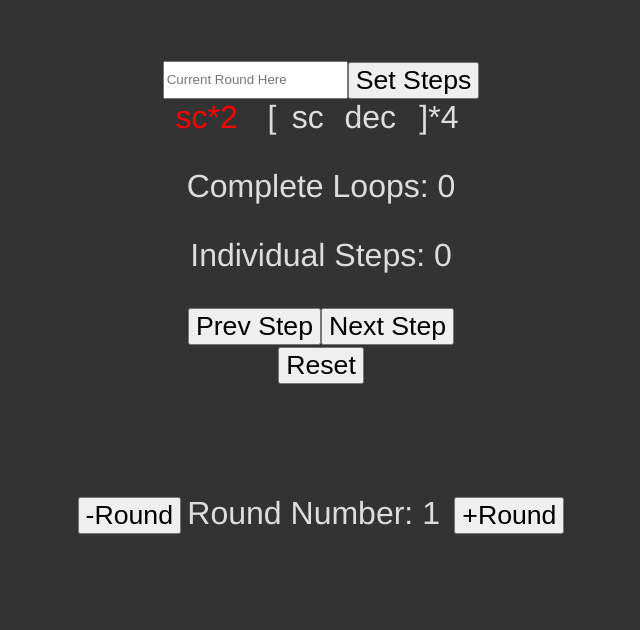
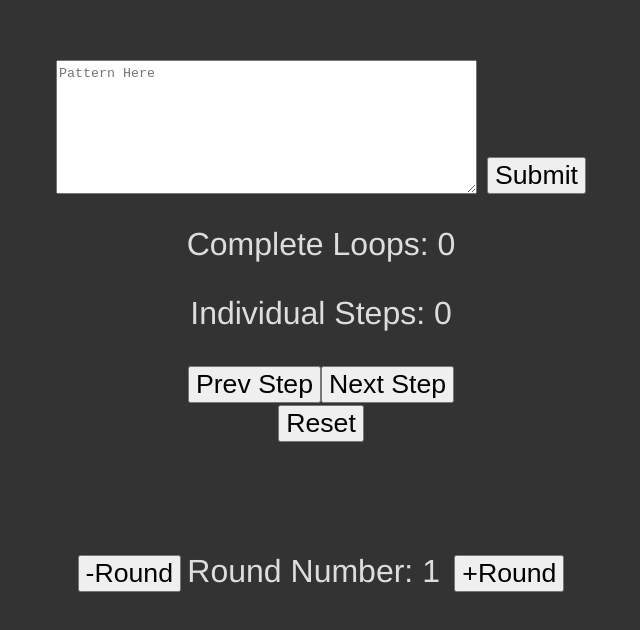
Before and after one commit to kajong0007/stitch_helper, a Vue app: page / in a window 1280 px wide. Shown: the top 630 px of the page, without its empty margins (319-959 px from the left). Built offline with nearby package versions, Linux system fonts and the light colour scheme.

Commit message:
Bigger text box, ref for Pattern not just a single Row, cleanup

```diff
--- a/src/App.vue
+++ b/src/App.vue
@@ -2,6 +2,8 @@
 import { ref } from 'vue'
 import CurrentRow from './components/CurrentRow.vue'
 import { parse as gParse } from './grammar'
+
+const pattern = ref()
 
 function isItem(value: any): value is Item {
   if (typeof value !== 'object') return false
@@ -10,7 +12,7 @@
   if (!value.items && !value.stitch) return false
   if (value.items) {
     if (!(value.items instanceof Array)) return false
-    for (var i = 0; i < value.items.length; i++) {
+    for (let i = 0; i < value.items.length; i++) {
       const x = value.items[i]
       if (!isItem(x)) {
         return false
@@ -29,7 +31,7 @@
   if (value.total_stitches && typeof value.total_stitches !== 'number') return false
   if (!value.items) return false
   if (!(value.items instanceof Array)) return false
-  for (var i = 0; i < value.items.length; i++) {
+  for (let i = 0; i < value.items.length; i++) {
     const x = value.items[i]
     if (!isItem(x)) {
       return false
@@ -43,7 +45,7 @@
   if (!value.rows) return false
   if (value.title && typeof value.title !== 'string') return false
   if (!(value.rows instanceof Array)) return false
-  for (var i = 0; i < value.rows.length; i++) {
+  for (let i = 0; i < value.rows.length; i++) {
     if (!isRow(value.rows[i])) {
       return false
     }
@@ -61,26 +63,6 @@
 }
 
 const bigState = ref<BigState>({})
-
-const item1 = {
-  stitch: 'sc',
-  count: 2,
-}
-const subitem2_1 = {
-  stitch: 'sc',
-  count: 1,
-}
-const subitem2_2 = {
-  stitch: 'dec',
-  count: 1,
-}
-const item2 = {
-  items: [subitem2_1, subitem2_2],
-  count: 4,
-}
-const row = ref<Row>({
-  items: [item1, item2],
-})
 
 function saveState() {
   const parsed = JSON.stringify(bigState.value)
@@ -158,15 +140,15 @@
 }
 
 function splitText() {
-  const maybe_parsed = runParser('r: ' + bigState.value.next_steps)
+  const maybe_parsed = runParser(bigState.value.next_steps + '')
   if (!maybe_parsed) return
   const parsed: Pattern = maybe_parsed
   if (parsed.rows.length === 0) return
+  pattern.value = parsed
   bigState.value.index = 0
   bigState.value.individual_steps = 0
   bigState.value.steps = []
   bigState.value.complete_loops = 0
-  row.value = parsed.rows[0] as Row
   const strs = bigState.value.next_steps!.trim().split(/[ ]+/)
   for (let i = 0; i < strs.length; i++) {
     bigState.value.steps.push({ text: strs[i]!, class: 'nothin' })
@@ -245,23 +227,18 @@
 </script>
 
 <template>
-  <input
+  <textarea
     id="topInput"
+    rows="6"
+    cols="50"
     @keyup.enter="splitText"
     :value="bigState.next_steps"
     @input="onInput"
-    placeholder="Current Round Here"
+    placeholder="Pattern Here"
   />
-  <button class="bigButton" @click="splitText">Set Steps</button>
+  <button id="submitButton" class="bigButton" @click="splitText">Submit</button>
   <br />
-  <CurrentRow :row="row" />
-  <!-- <span v-for="step in bigState.steps" :key="step.text" :class="step.class">
-    {{ step.text + ' ' }}
-  </span>
-  <p>Complete Loops: {{ bigState.complete_loops }}</p>
-  <p>Individual Steps: {{ bigState.individual_steps }}</p>
-  <button class="bigButton" @click="prevSubStep">Prev Step</button>
-  <button class="bigButton" @click="nextSubStep">Next Step</button> -->
+  <CurrentRow :row="pattern ? pattern.rows[bigState.index!] : { items: [] }" />
   <br /><br />
   <button class="bigButton" @click="decrementRound">-Round</button>
   <span>Round Number: {{ bigState.round }}</span>
@@ -271,6 +248,9 @@
 <style>
 body {
   background-color: #333333;
+}
+#submitButton {
+  margin-left: 10px;
 }
 .bigButton {
   font-size: 20pt;
@@ -288,7 +268,7 @@
   color: red;
 }
 #topInput {
-  line-height: 24pt;
+  line-height: 16pt;
   vertical-align: bottom;
 }
 span {
```
